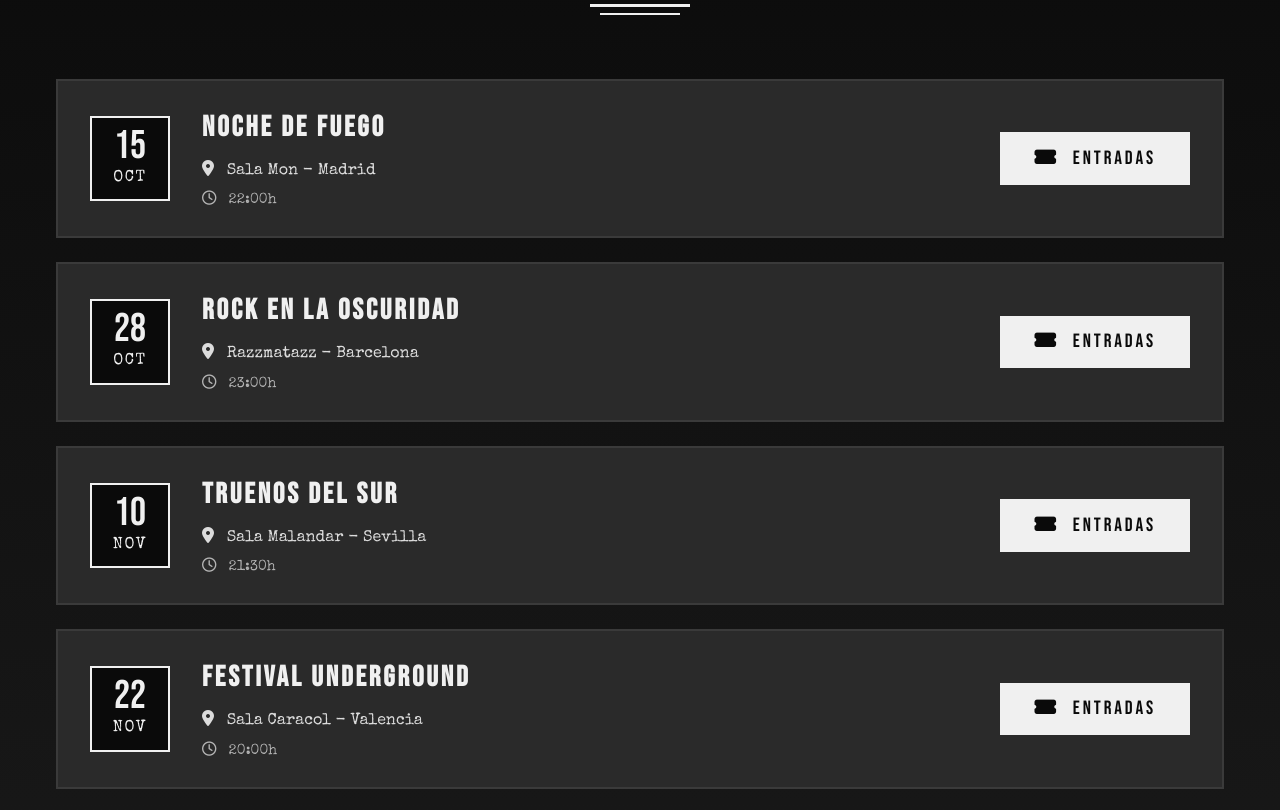
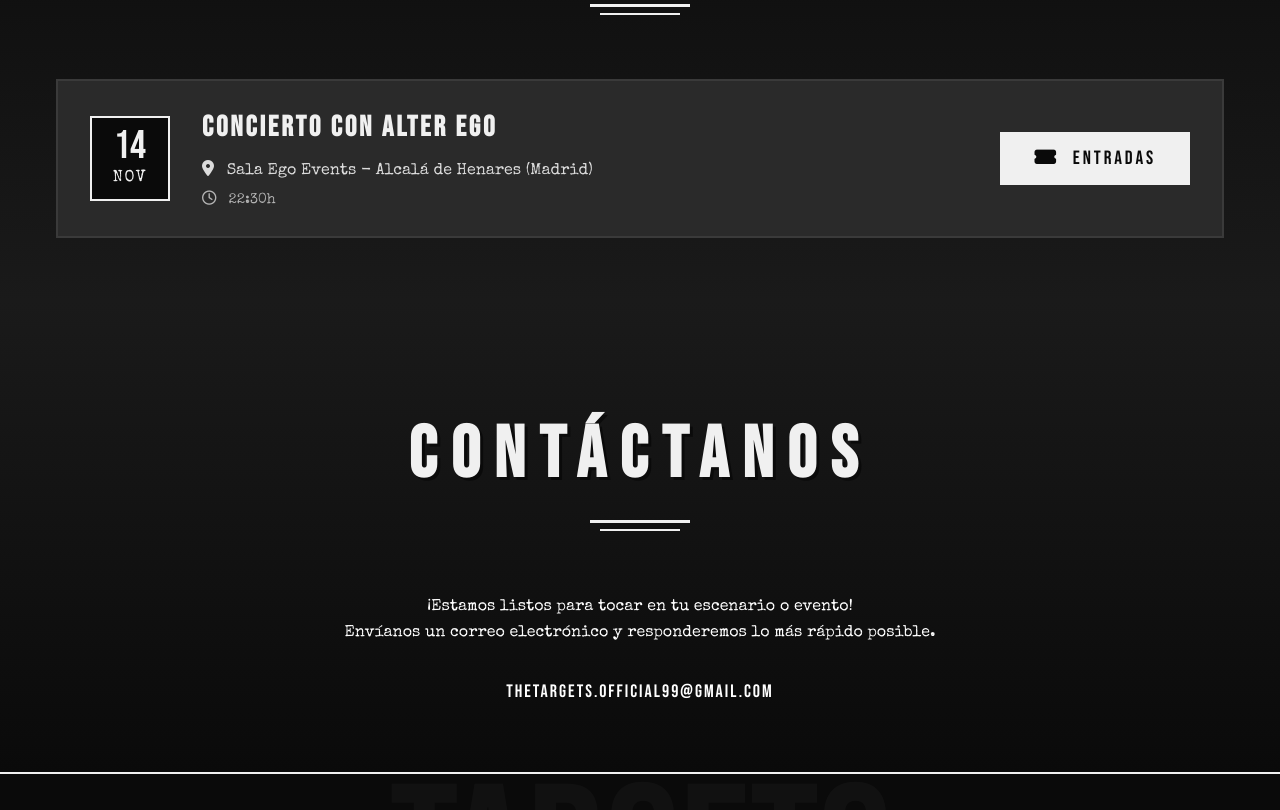
Before and after one commit to enderhacker/thetarjetas, a plain HTML site: page index.html in a window 1280 px wide. Shown: the part 1987-2797 px from the top of the page. Drawn offline with nearby package versions, Linux system fonts and the light colour scheme.

Commit message:
Update index.html

```diff
--- a/index.html
+++ b/index.html
@@ -879,7 +879,7 @@
 						<div class="title-underline" aria-hidden="true"></div>
 					</div>
 
-					<p class="banda-descripcion">Basildo's band was a very bueno banda. A lot of personos escuchanding it, was very success.<br />Then, boom. Website done.</p>
+					<p class="banda-descripcion">Somos una banda emergente de Madrid que interpreta covers de rock en inglés, desde los años 60 hasta los 2000, y también creamos nuestras propias canciones originales.</p>
 
 					<div class="members-grid">
 						<article class="member" data-member="1">
@@ -900,12 +900,12 @@
 
 						<article class="member" data-member="2">
 							<div class="member-image">
-								<img src="sergio.jpg" alt="Sergio Bomboclat - Guitarrista principal de The Targets" loading="lazy" />
+								<img src="sergio.jpg" alt="Sergio García - Guitarrista principal de The Targets" loading="lazy" />
 								<div class="member-overlay">
 									<div class="member-info">
-										<h3>SERGIO BOMBOCLAT</h3>
+										<h3>SERGIO GARCÍA</h3>
 										<p class="role"><i class="fas fa-guitar" aria-hidden="true"></i> Guitarra</p>
-										<p class="bio">Maestro de riffs demoledores. Sus solos hacen temblar las paredes desde 2008.</p>
+										<p class="bio">Maestro de riffs demoledores. Sus solos hacen temblar las salas esté donde esté.</p>
 										<div class="stats">
 											<span><i class="fas fa-fire" aria-hidden="true"></i> Guitarras destrozadas: 7</span>
 										</div>
@@ -916,10 +916,10 @@
 
 						<article class="member" data-member="3">
 							<div class="member-image">
-								<img src="samuel.jpg" alt="Samuel Lovich - Bajista principal de The Targets" loading="lazy" />
+								<img src="samuel.jpg" alt="Samuel Martín - Bajista principal de The Targets" loading="lazy" />
 								<div class="member-overlay">
 									<div class="member-info">
-										<h3>SAMUEL LOVICH</h3>
+										<h3>SAMUEL MARTÍN</h3>
 										<p class="role"><i class="fas fa-music" aria-hidden="true"></i> Bajo</p>
 										<p class="bio">El corazón oscuro de The Targets. Sus líneas de bajo son el pulso de la banda.</p>
 										<div class="stats">
@@ -935,7 +935,7 @@
 								<img src="javier.jpg" alt="Javier XYZ - Baterista de The Targets" loading="lazy" />
 								<div class="member-overlay">
 									<div class="member-info">
-										<h3>JAVIER XYZ</h3>
+										<h3>JAVIER ALARCÓN</h3>
 										<p class="role"><i class="fas fa-drum" aria-hidden="true"></i> Batería</p>
 										<p class="bio">Furia desatada tras los tambores. Su energía salvaje impulsa cada canción.</p>
 										<div class="stats">
@@ -972,106 +972,22 @@
 					<div class="events-container">
 						<article class="event-card" data-aos="fade-up" data-aos-delay="0" itemscope itemtype="https://schema.org/MusicEvent">
 							<div class="event-date">
-								<span class="day">15</span>
-								<span class="month">OCT</span>
+								<span class="day">14</span>
+								<span class="month">NOV</span>
 							</div>
 							<div class="event-details">
-								<h3 class="event-title" itemprop="name">NOCHE DE FUEGO</h3>
+								<h3 class="event-title" itemprop="name">CONCIERTO CON ALTER EGO</h3>
 								<p class="event-venue" itemprop="location" itemscope itemtype="https://schema.org/Place">
 									<i class="fas fa-map-marker-alt" aria-hidden="true"></i>
-									<span itemprop="name">Sala Mon - Madrid</span>
+									<span itemprop="name">Sala Ego Events - Alcalá de Henares (Madrid)</span>
 								</p>
 								<p class="event-time">
 									<i class="far fa-clock" aria-hidden="true"></i>
-									<time itemprop="startDate" datetime="2025-10-15T22:00">22:00h</time>
+									<time itemprop="startDate" datetime="2025-10-15T22:00">22:30h</time>
 								</p>
 							</div>
 							<div class="event-cta">
 								<button class="btn-tickets" aria-label="Comprar entradas para Noche de Fuego"><i class="fas fa-ticket-alt" aria-hidden="true"></i> ENTRADAS</button>
-							</div>
-						</article>
-
-						<article class="event-card" data-aos="fade-up" data-aos-delay="100" itemscope itemtype="https://schema.org/MusicEvent">
-							<div class="event-date">
-								<span class="day">28</span>
-								<span class="month">OCT</span>
-							</div>
-							<div class="event-details">
-								<h3 class="event-title" itemprop="name">ROCK EN LA OSCURIDAD</h3>
-								<p class="event-venue" itemprop="location" itemscope itemtype="https://schema.org/Place">
-									<i class="fas fa-map-marker-alt" aria-hidden="true"></i>
-									<span itemprop="name">Razzmatazz - Barcelona</span>
-								</p>
-								<p class="event-time">
-									<i class="far fa-clock" aria-hidden="true"></i>
-									<time itemprop="startDate" datetime="2025-10-28T23:00">23:00h</time>
-								</p>
-							</div>
-							<div class="event-cta">
-								<button class="btn-tickets" aria-label="Comprar entradas para Rock en la Oscuridad"><i class="fas fa-ticket-alt" aria-hidden="true"></i> ENTRADAS</button>
-							</div>
-						</article>
-
-						<article class="event-card" data-aos="fade-up" data-aos-delay="200" itemscope itemtype="https://schema.org/MusicEvent">
-							<div class="event-date">
-								<span class="day">10</span>
-								<span class="month">NOV</span>
-							</div>
-							<div class="event-details">
-								<h3 class="event-title" itemprop="name">TRUENOS DEL SUR</h3>
-								<p class="event-venue" itemprop="location" itemscope itemtype="https://schema.org/Place">
-									<i class="fas fa-map-marker-alt" aria-hidden="true"></i>
-									<span itemprop="name">Sala Malandar - Sevilla</span>
-								</p>
-								<p class="event-time">
-									<i class="far fa-clock" aria-hidden="true"></i>
-									<time itemprop="startDate" datetime="2025-11-10T21:30">21:30h</time>
-								</p>
-							</div>
-							<div class="event-cta">
-								<button class="btn-tickets" aria-label="Comprar entradas para Truenos del Sur"><i class="fas fa-ticket-alt" aria-hidden="true"></i> ENTRADAS</button>
-							</div>
-						</article>
-
-						<article class="event-card" data-aos="fade-up" data-aos-delay="300" itemscope itemtype="https://schema.org/MusicEvent">
-							<div class="event-date">
-								<span class="day">22</span>
-								<span class="month">NOV</span>
-							</div>
-							<div class="event-details">
-								<h3 class="event-title" itemprop="name">FESTIVAL UNDERGROUND</h3>
-								<p class="event-venue" itemprop="location" itemscope itemtype="https://schema.org/Place">
-									<i class="fas fa-map-marker-alt" aria-hidden="true"></i>
-									<span itemprop="name">Sala Caracol - Valencia</span>
-								</p>
-								<p class="event-time">
-									<i class="far fa-clock" aria-hidden="true"></i>
-									<time itemprop="startDate" datetime="2025-11-22T20:00">20:00h</time>
-								</p>
-							</div>
-							<div class="event-cta">
-								<button class="btn-tickets" aria-label="Comprar entradas para Festival Underground"><i class="fas fa-ticket-alt" aria-hidden="true"></i> ENTRADAS</button>
-							</div>
-						</article>
-
-						<article class="event-card" data-aos="fade-up" data-aos-delay="400" itemscope itemtype="https://schema.org/MusicEvent">
-							<div class="event-date">
-								<span class="day">05</span>
-								<span class="month">DIC</span>
-							</div>
-							<div class="event-details">
-								<h3 class="event-title" itemprop="name">CAOS Y ARMONIA</h3>
-								<p class="event-venue" itemprop="location" itemscope itemtype="https://schema.org/Place">
-									<i class="fas fa-map-marker-alt" aria-hidden="true"></i>
-									<span itemprop="name">Sala Bikini - Barcelona</span>
-								</p>
-								<p class="event-time">
-									<i class="far fa-clock" aria-hidden="true"></i>
-									<time itemprop="startDate" datetime="2025-12-05T22:30">22:30h</time>
-								</p>
-							</div>
-							<div class="event-cta">
-								<button class="btn-tickets" aria-label="Comprar entradas para Caos y Armonía"><i class="fas fa-ticket-alt" aria-hidden="true"></i> ENTRADAS</button>
 							</div>
 						</article>
 					</div>
@@ -1084,7 +1000,7 @@
                     <div style="margin: auto; text-align: center; width: fit-content;">
                         <p>¡Estamos listos para tocar en tu escenario o evento!</p>
                         <p>Envíanos un correo electrónico y responderemos lo más rápido posible.</p>
-                        <p style="margin-top: 2rem;"><a href="mailto:info@labdigital.es" style="font-weight: 500; letter-spacing: 2px; font-family: 'Bebas Neue', sans-serif; font-size: 18px; text-decoration: none; color: inherit;">info@labdigital.es</a></p>
+                        <p style="margin-top: 2rem;"><a href="mailto:thetargets.official99@gmail.com" style="font-weight: 500; letter-spacing: 2px; font-family: 'Bebas Neue', sans-serif; font-size: 18px; text-decoration: none; color: inherit;">thetargets.official99@gmail.com</a></p>
                     </div>
                 </section>
 
```
